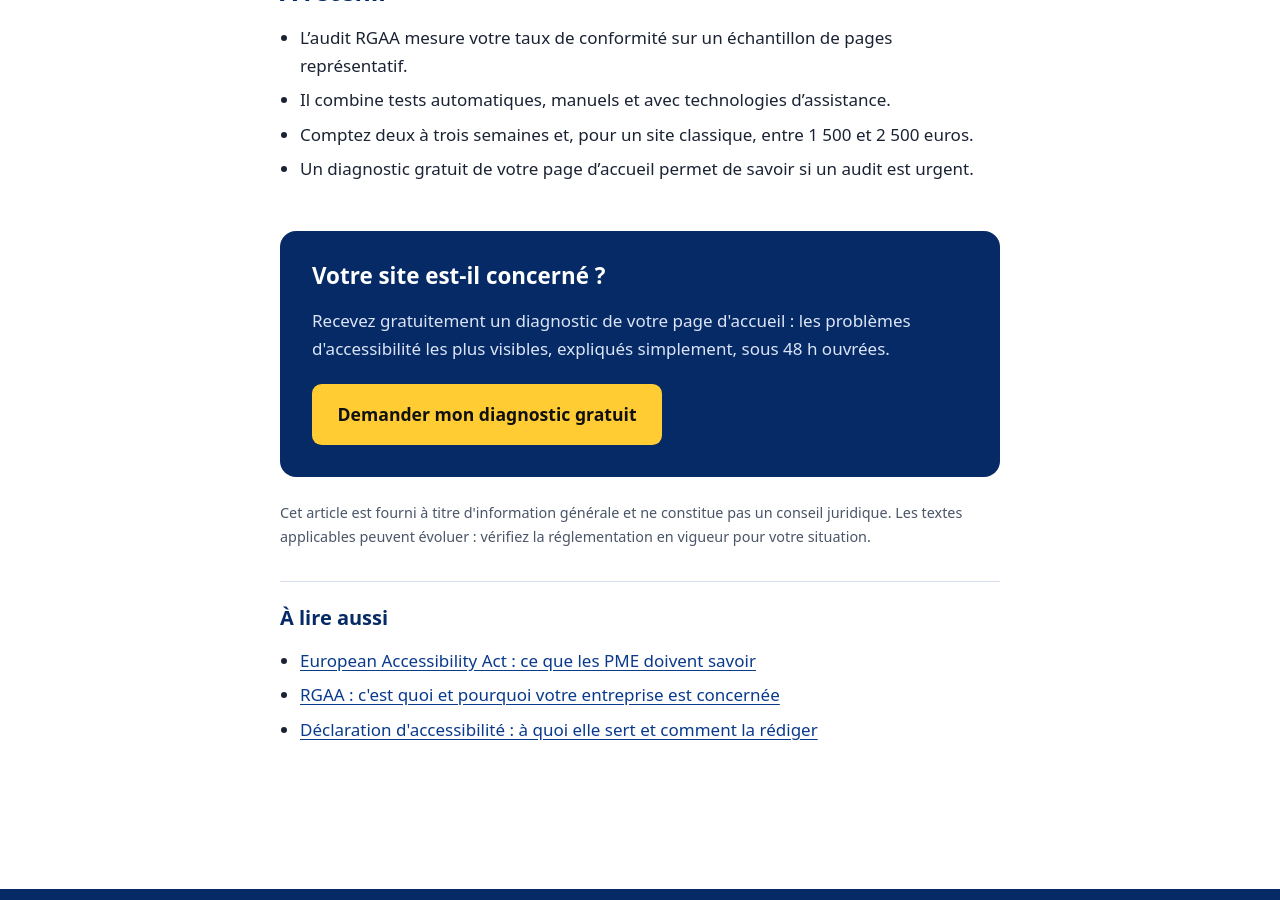
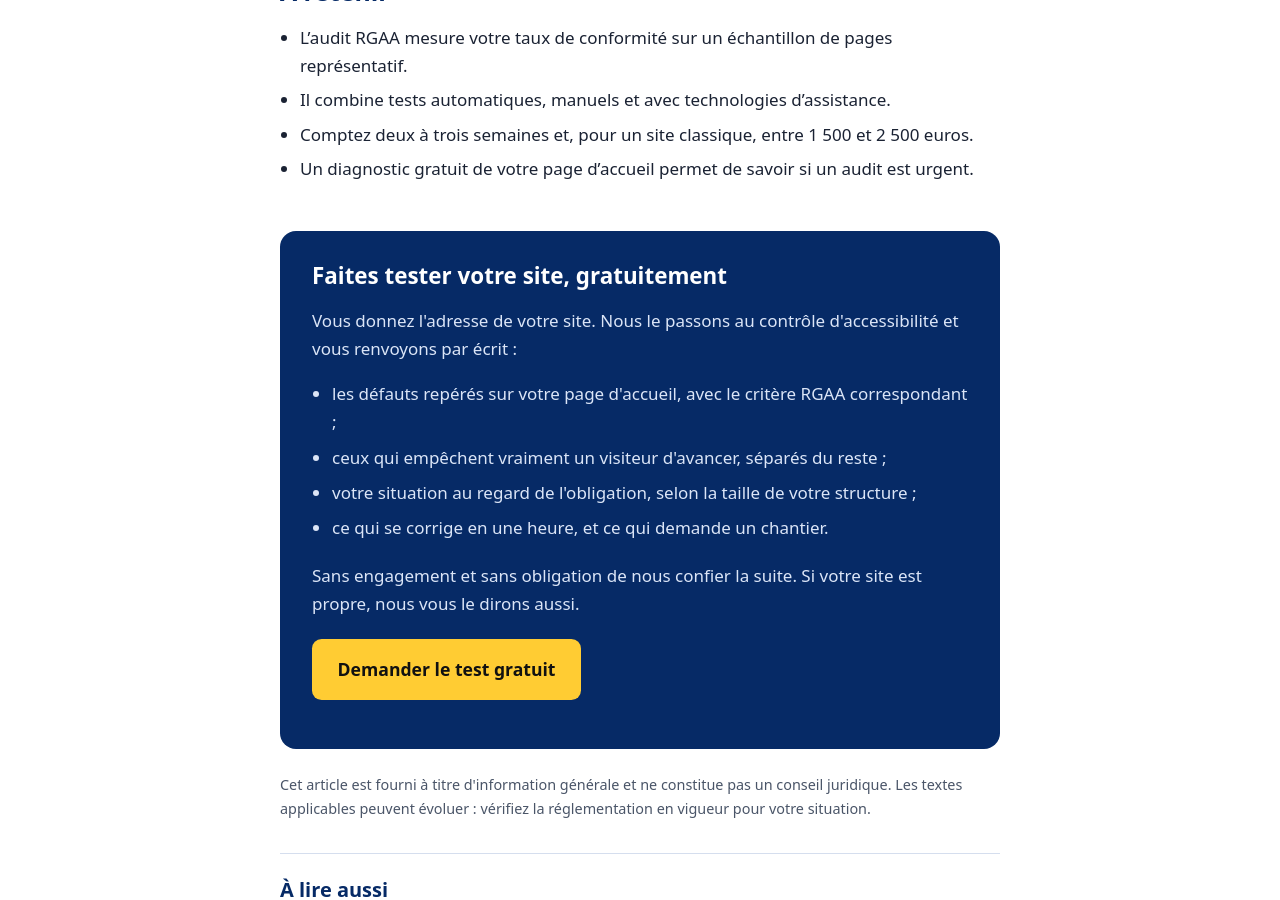
Before and after one commit to lmoh69/expert-eaa, a Jekyll site: the page built from _posts/2026-11-14-audit-rgaa-deroulement-prix.md, in a window 1280 px wide and 900 px high, scrolled down 2429 px. Built offline with Jekyll 4.4.1, drawn with Linux system fonts in a browser that asks for light colours.

Commit message:
Mise a jour par Claude

```diff
--- a/_layouts/post.html
+++ b/_layouts/post.html
@@ -11,11 +11,7 @@ layout: default
   </div>
   <div class="conteneur etroit contenu-article">
     {{ content }}
-    <aside class="encart-cta" aria-labelledby="cta-titre">
-      <h2 id="cta-titre">Votre site est-il concerné ?</h2>
-      <p>Recevez gratuitement un diagnostic de votre page d'accueil : les problèmes d'accessibilité les plus visibles, expliqués simplement, sous 48 h ouvrées.</p>
-      <a class="bouton" href="/#diagnostic">Demander mon diagnostic gratuit</a>
-    </aside>
+    {% include test-gratuit.html %}
     <p class="avertissement">Cet article est fourni à titre d'information générale et ne constitue pas un conseil juridique. Les textes applicables peuvent évoluer : vérifiez la réglementation en vigueur pour votre situation.</p>
     {% assign autres = site.posts | where_exp: "p", "p.url != page.url" %}
     {% if autres.size > 0 %}
```
